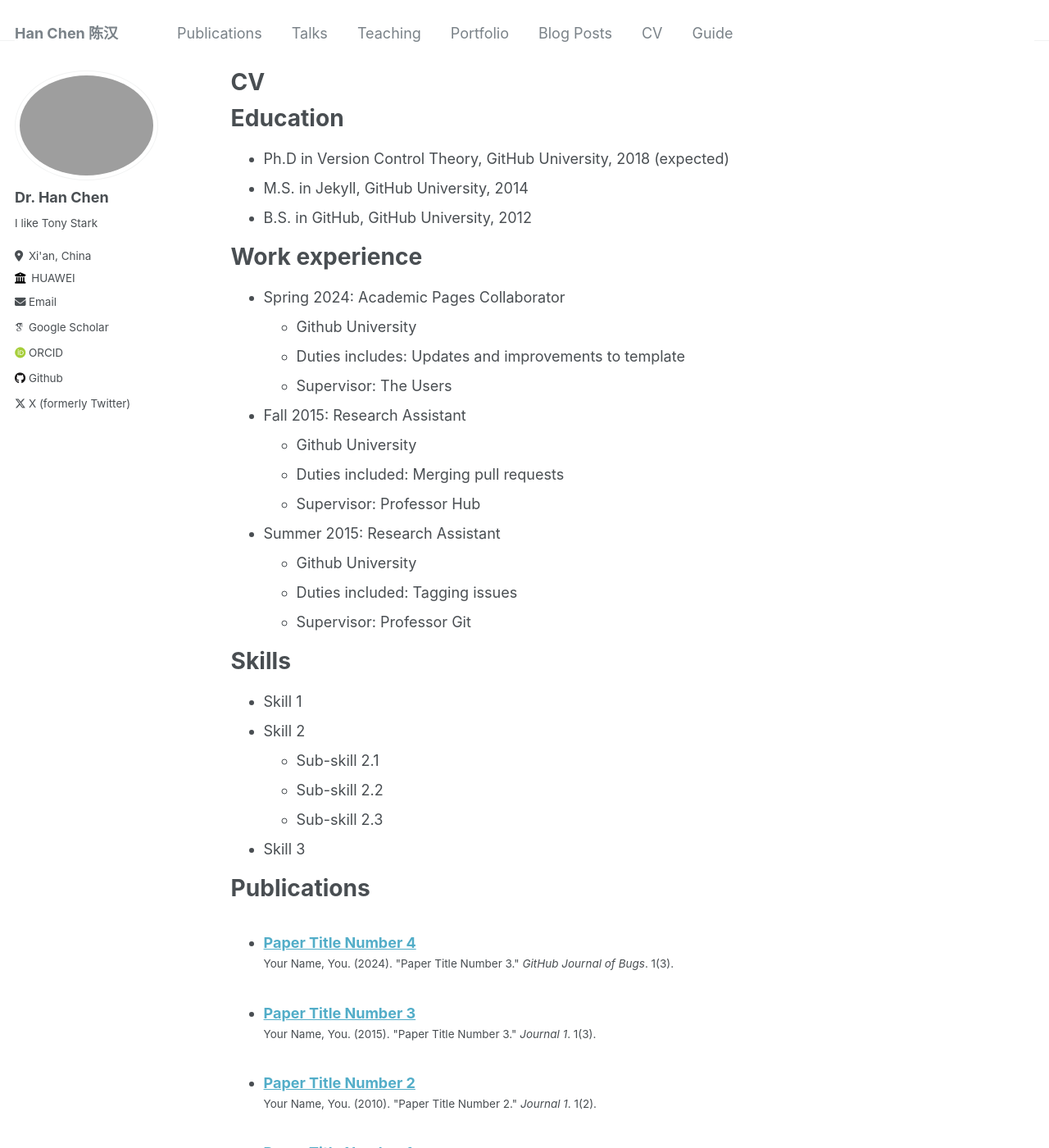
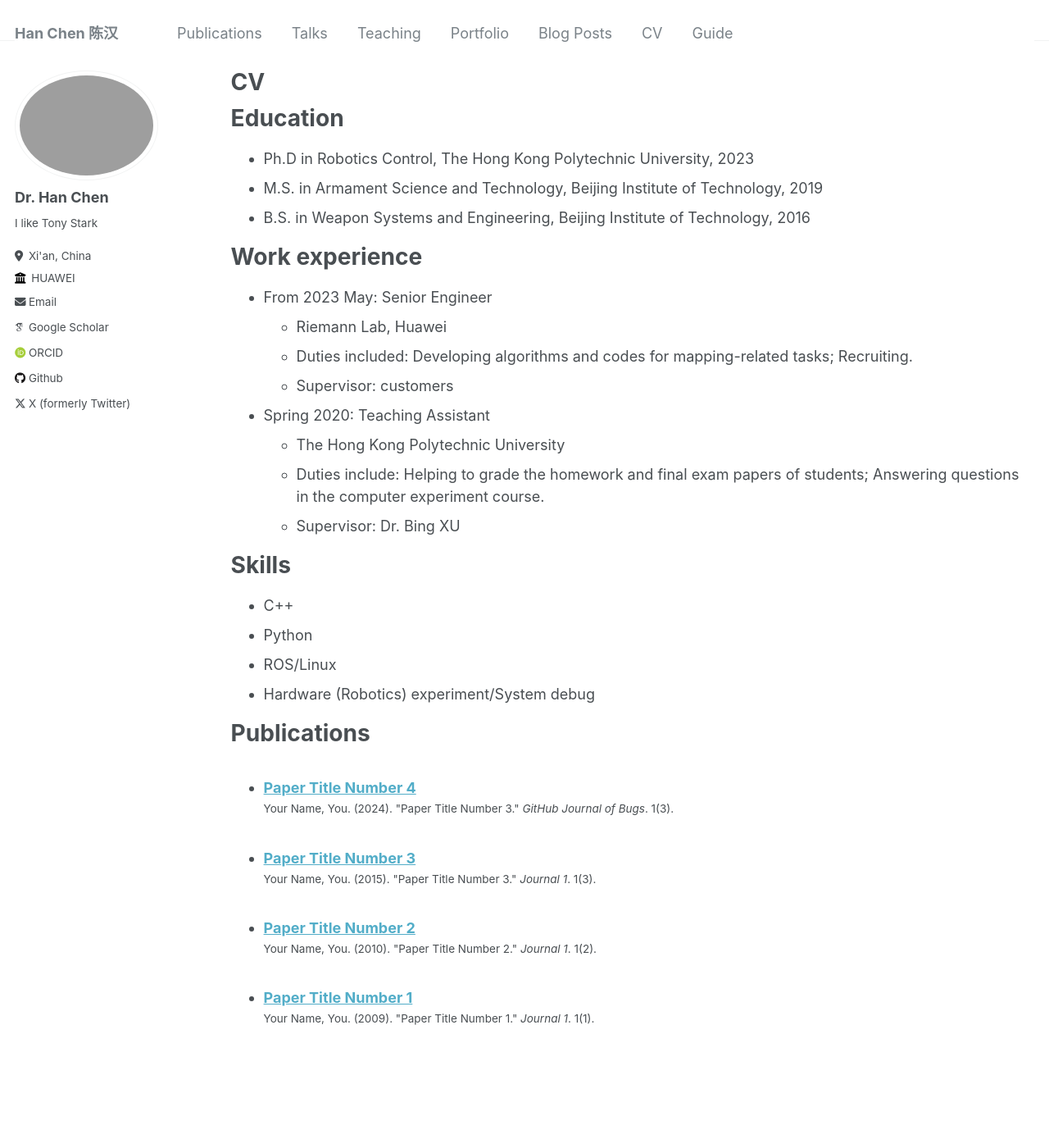
Before and after one commit to chenhanpolyu/chenhanpolyu.github.io, a Jekyll site: the page built from _pages/cv.md, in a window 1280 px wide and 1400 px high. Shown: the whole window at 82% size. Built offline with Jekyll 4.4.1, drawn with Linux system fonts in a browser that asks for light colours; some web fonts are replaced; some of the changed text lies outside the part shown.

Commit message:
Update cv.md

```diff
--- a/_pages/cv.md
+++ b/_pages/cv.md
@@ -11,54 +11,32 @@ redirect_from:
 
 Education
 ======
-* Ph.D in Version Control Theory, GitHub University, 2018 (expected)
-* M.S. in Jekyll, GitHub University, 2014
-* B.S. in GitHub, GitHub University, 2012
+* Ph.D in Robotics Control, The Hong Kong Polytechnic University, 2023
+* M.S. in Armament Science and Technology, Beijing Institute of Technology, 2019
+* B.S. in Weapon Systems and Engineering, Beijing Institute of Technology, 2016
 
 Work experience
 ======
-* Spring 2024: Academic Pages Collaborator
-  * Github University
-  * Duties includes: Updates and improvements to template
-  * Supervisor: The Users
 
-* Fall 2015: Research Assistant
-  * Github University
-  * Duties included: Merging pull requests
-  * Supervisor: Professor Hub
+* From 2023 May: Senior Engineer
+  * Riemann Lab, Huawei
+  * Duties included: Developing algorithms and codes for mapping-related tasks; Recruiting.
+  * Supervisor: customers
 
-* Summer 2015: Research Assistant
-  * Github University
-  * Duties included: Tagging issues
-  * Supervisor: Professor Git
+* Spring 2020: Teaching Assistant
+  * The Hong Kong Polytechnic University
+  * Duties include: Helping to grade the homework and final exam papers of students; Answering questions in the computer experiment course.
+  * Supervisor: Dr. Bing XU
 
 Skills
 ======
-* Skill 1
-* Skill 2
-  * Sub-skill 2.1
-  * Sub-skill 2.2
-  * Sub-skill 2.3
-* Skill 3
+* C++
+* Python
+* ROS/Linux
+* Hardware (Robotics) experiment/System debug
 
 Publications
 ======
   <ul>{% for post in site.publications reversed %}
     {% include archive-single-cv.html %}
   {% endfor %}</ul>
-
-Talks
-======
-  <ul>{% for post in site.talks reversed %}
-    {% include archive-single-talk-cv.html  %}
-  {% endfor %}</ul>
-
-Teaching
-======
-  <ul>{% for post in site.teaching reversed %}
-    {% include archive-single-cv.html %}
-  {% endfor %}</ul>
-
-Service and leadership
-======
-* Currently signed in to 43 different slack teams
```
